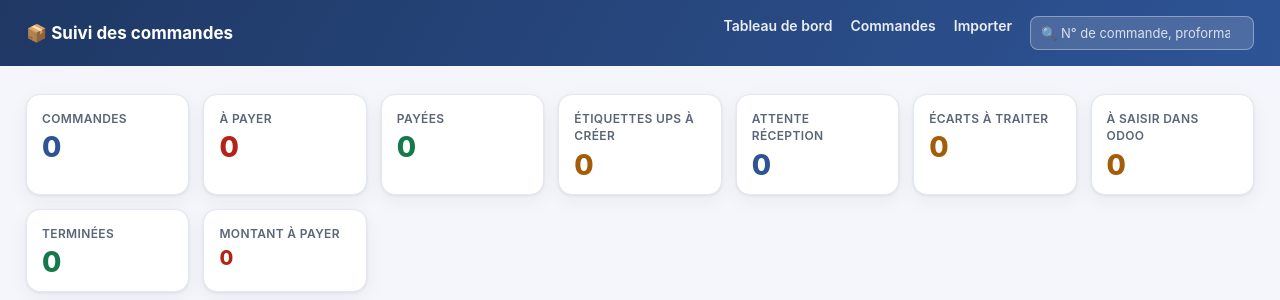
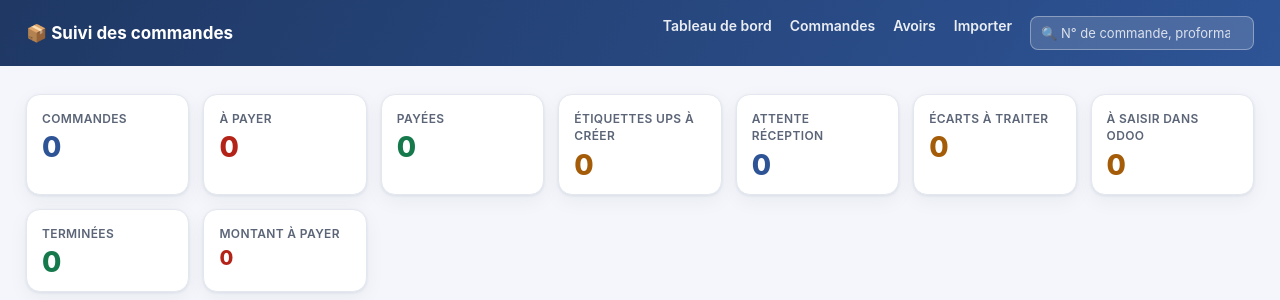
Before and after one commit to edouarddeliant-cmd/suivicommande, a FastAPI app: page / in a window 1280 px wide. Shown: the top 300 px of the page. Run offline with FastAPI, Linux system fonts and the light colour scheme.

Commit message:
Update base.html

```diff
--- a/app/templates/base.html
+++ b/app/templates/base.html
@@ -16,6 +16,7 @@ header nav input[type=search]:focus{outline:none;background:rgba(255,255,255,.25
   <nav>
     <a href="/">Tableau de bord</a>
     <a href="/orders">Commandes</a>
+    <a href="/avoirs">Avoirs</a>
     <a href="/import">Importer</a>
     <form method="get" action="/orders" style="display:flex;gap:6px;align-items:center">
       <input type="search" name="q" placeholder="🔍 N° de commande, proforma…"
```
